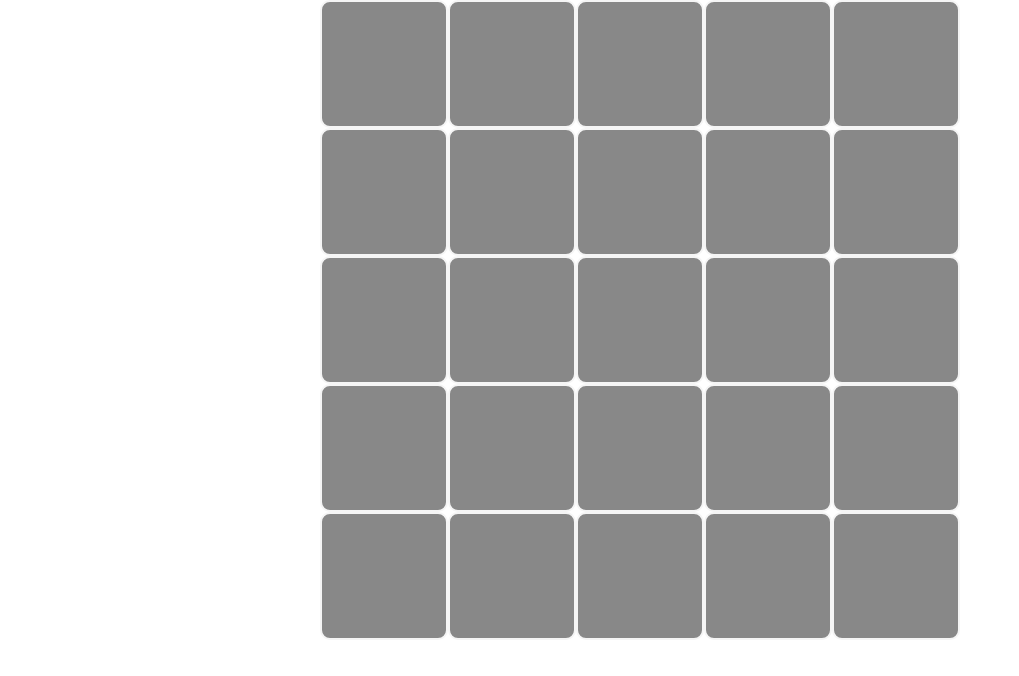
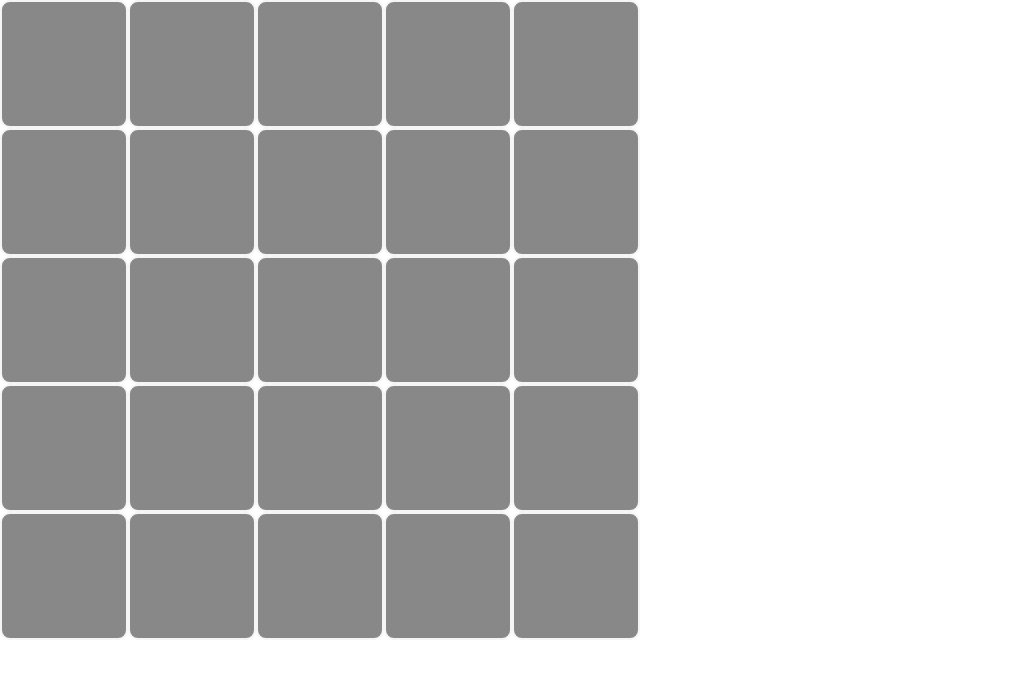
Before and after one commit to snowbellows/ratogram, a React (Vite) app: page / in a window 1280 px wide. Shown: the top 676 px of the page, without its empty margins (0-1019 px from the left). Built offline with nearby package versions, Linux system fonts and the light colour scheme.

Commit message:
fix(App): use keys

```diff
--- a/src/App.css
+++ b/src/App.css
@@ -3,6 +3,7 @@
   min-height: 100vh;
   margin: auto auto;
   text-align: center;
+  display: flex;
 }
 
 .logo {
@@ -43,11 +44,11 @@
 
 .gram {
   aspect-ratio: 1 / 1;
-  max-height: 80vh;
-  max-width: 80vh;
+  height: 80vh;
   margin: auto;
   display: flex;
   flex-direction: column;
+  flex: 0 0 auto
 }
 
 .grow {
--- a/src/App.tsx
+++ b/src/App.tsx
@@ -18,8 +18,10 @@ function App() {
   }) => {
     // TODO update Gram with Tile
     let tiles = [...gram.tiles];
+    const tile = tiles[x][y];
 
-    tiles[x][y] = { type };
+    tiles[x][y] = { ...tile, type };
+
     const newGram = new Gram(tiles);
 
     history.pushState({}, "", `?g=${newGram.serialise()}`);
@@ -29,9 +31,17 @@ function App() {
 
   return (
     <>
+      <div className="board">
+        <div className="row-key">
+          {gram.row_blocks().map((r) => (
+            <div className="brow" key={`${r.map((b) => b.id).join("-")}`}>
+              {}
+            </div>
+          ))}
+        </div>
         <div className="gram">
           {gram.rows().map((r, i) => (
-          <div className="grow" key={`row${i}`}>
+            <div className="grow" key={`${r.map((b) => b.id).join("-")}`}>
               {r.map((t, j) => (
                 <button
                   onClick={() =>
@@ -42,11 +52,12 @@ function App() {
                     })
                   }
                   className={`tile${t.type === "filled" ? " filled" : ""}`}
-                key={`${i}${j}${t.type}`}
+                  key={t.id}
                 ></button>
               ))}
             </div>
           ))}
+        </div>
       </div>
     </>
   );
```
Lines whose indentation alone changed are shown as unchanged.
